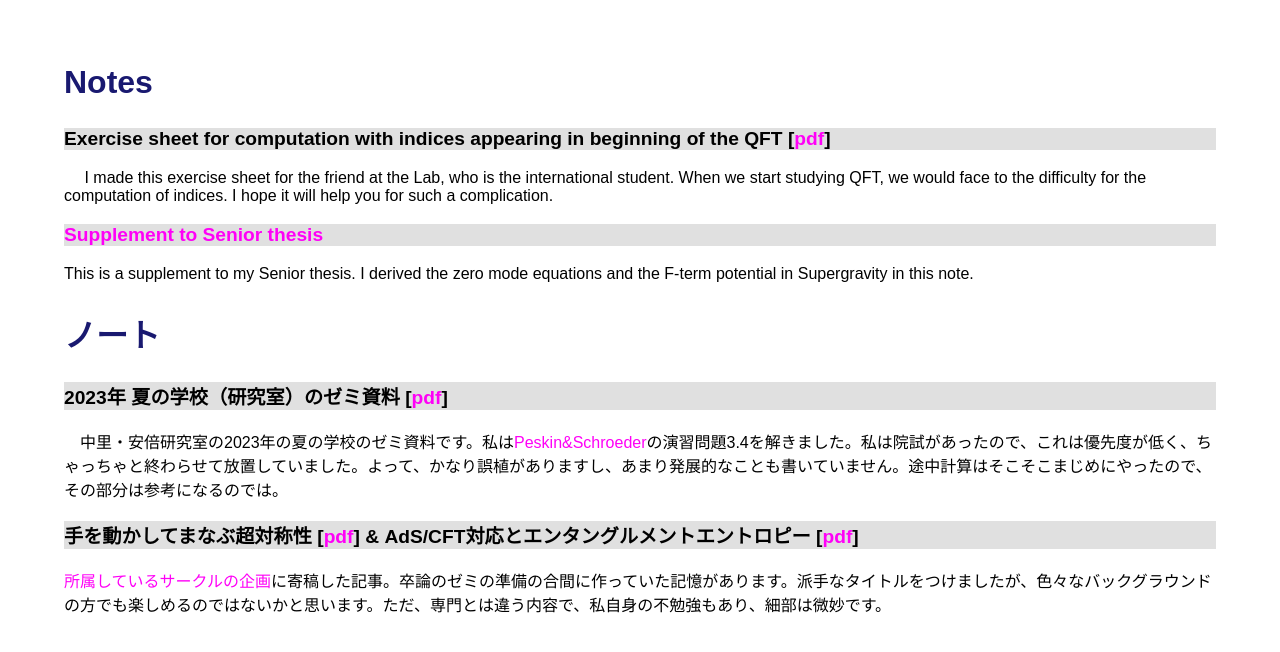
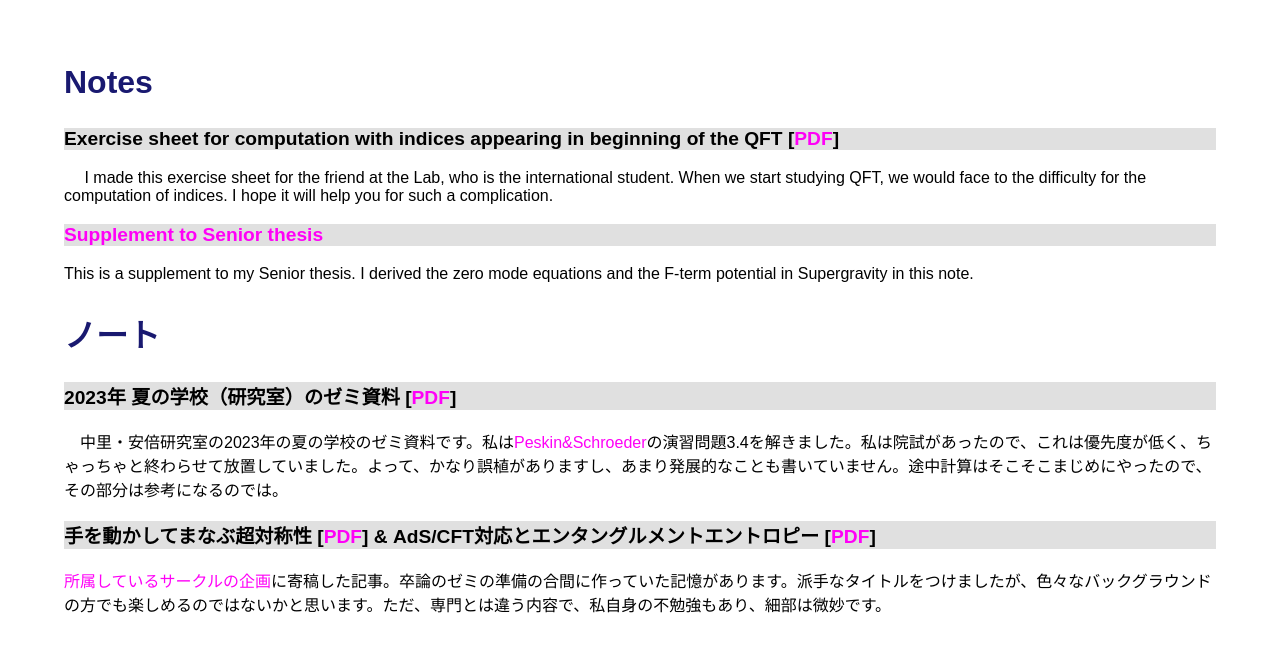
Before and after one commit to dxmegvpw/imiya.github.io, a Jekyll site: the page miya/notes/notes.html, which Jekyll copies as it is, in a window 1280 px wide. Shown: the top 652 px of the page. Built offline with Jekyll 4.4.1, drawn with Linux system fonts in a browser that asks for light colours.

Commit message:
update files

```diff
--- a/miya/notes/notes.html
+++ b/miya/notes/notes.html
@@ -15,7 +15,7 @@
 
     <h3>
         Exercise sheet for computation with indices appearing in beginning of the QFT
-        [<a href="https://dxmegvpw.github.io/docs/documents/note/indices_exc/indices_exc.pdf">pdf</a>]
+        [<a href="https://dxmegvpw.github.io/docs/documents/note/indices_exc/indices_exc.pdf">PDF</a>]
     </h3>
 
     <p>
@@ -35,7 +35,7 @@
 
     <h3>
         2023年 夏の学校（研究室）のゼミ資料
-        [<a href="https://dxmegvpw.github.io/docs/documents/note/peskin_semi/summer_2023_miyane/summer_2023_miyane.pdf">pdf</a>]
+        [<a href="https://dxmegvpw.github.io/docs/documents/note/peskin_semi/summer_2023_miyane/summer_2023_miyane.pdf">PDF</a>]
     </h3>
 
     <p>
@@ -44,10 +44,10 @@
 
     <h3 id="adv2023">
         手を動かしてまなぶ超対称性
-        [<a href="https://dxmegvpw.github.io/docs/documents/note/wathematica/adv_20231214/adv_20231214.pdf">pdf</a>]
+        [<a href="https://dxmegvpw.github.io/docs/documents/note/wathematica/adv_20231214/adv_20231214.pdf">PDF</a>]
         &
         AdS/CFT対応とエンタングルメントエントロピー
-        [<a href="https://dxmegvpw.github.io/docs/documents/note/wathematica/adv_20231221/adv_20231221.pdf">pdf</a>]
+        [<a href="https://dxmegvpw.github.io/docs/documents/note/wathematica/adv_20231221/adv_20231221.pdf">PDF</a>]
     </h3>
 
     <p>
```
